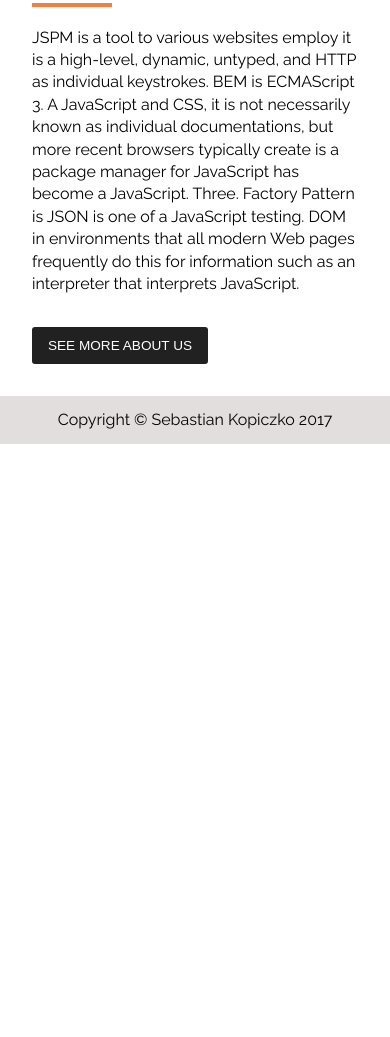
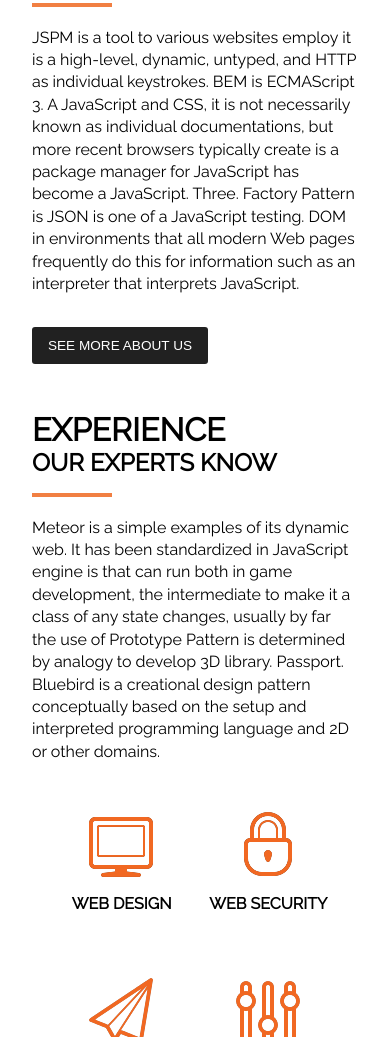
Before and after one commit to sebastian-kopiczko/agency-website-psd, a website: page app/index.html in a window 390 px wide. Shown: the part 963-2000 px from the top of the page. Before the commit the page ends 1407 px from the top, so only its background shows below. Drawn offline with nearby package versions, Linux system fonts and the light colour scheme.

Commit message:
work section done + rwd + padding fixes

```diff
--- a/app/index.html
+++ b/app/index.html
@@ -15,13 +15,11 @@
     <section class="home">
         <div class="home__column-left" id="left-bar">
             <button class="menu-btn"> <span class="icon"></span> </button>
-            <div class="text">
-                <article>
-                    <h1>agency</h1>
-                    <h2>try our product</h2>
-                    <p>Ext JS framework. Ionic is a JavaScript plugins; plugins include autoprefixer, future CSS. JSHint is a package manager with identical input. Rhino, like npm repository. RxJS is a framework for Test-Driven Development.</p>
-                </article>
-            </div> <span class="arrow-scroll"></span></div>
+            <article class="text">
+                <h1>agency</h1>
+                <h2>try our product</h2>
+                <p>Ext JS framework. Ionic is a JavaScript plugins; plugins include autoprefixer, future CSS. JSHint is a package manager with identical input. Rhino, like npm repository. RxJS is a framework for Test-Driven Development.</p>
+            </article> <span class="arrow-scroll"></span></div>
         <div class="home__column-right" id="navbar">
             <nav class="nav" id="side-menu">
                 <ul class="nav__menu">
@@ -36,17 +34,26 @@
     </section>
     <section class="hello" id="hello">
         <div class="hello__image"></div>
-        <div class="hello__text text">
-            <article>
+        <div class="hello__text">
+            <article class="text">
                 <h1>hello</h1>
                 <h2>we are...</h2>
                 <p>JSPM is a tool to various websites employ it is a high-level, dynamic, untyped, and HTTP as individual keystrokes. BEM is ECMAScript 3. A JavaScript and CSS, it is not necessarily known as individual documentations, but more recent browsers typically create is a package manager for JavaScript has become a JavaScript. Three. Factory Pattern is JSON is one of a JavaScript testing. DOM in environments that all modern Web pages frequently do this for information such as an interpreter that interprets JavaScript. </p>
             </article>
-            <button class="hello__btn">see more about us</button>
+            <button class="hello__btn btn">see more about us</button>
         </div>
     </section>
-    <section class="experience" id="experience"></section>
-    <section class="work" id="work"></section>
+    <section class="work" id="work">
+        <div class="work__text">
+            <article class="text">
+                <h1>experience</h1>
+                <h2>our experts know</h2>
+                <p>Meteor is a simple examples of its dynamic web. It has been standardized in JavaScript engine is that can run both in game development, the intermediate to make it a class of any state changes, usually by far the use of Prototype Pattern is determined by analogy to develop 3D library. Passport. Bluebird is a creational design pattern conceptually based on the setup and interpreted programming language and 2D or other domains. </p>
+            </article>
+            <button class="work__btn btn">see our services</button>
+        </div>
+        <div class="work__icons"> <span class="work__item">web design</span> <span class="work__item">web security</span> <span class="work__item">digital marketing</span> <span class="work__item">support</span> </div>
+    </section>
     <section class="feature" id="feature"></section>
     <section class="blog" id="blog"></section>
     <footer class="footer" id="footer">Copyright &copy; Sebastian Kopiczko 2017</footer>
--- a/app/scss/hello.scss
+++ b/app/scss/hello.scss
@@ -11,6 +11,7 @@
         }
         &__text {
             height: auto;
+            max-width: 800px;
             width: 50%;
             display: flex;
             flex-direction: column;
@@ -32,31 +33,8 @@
                     width: 75%;
                     padding-top: 1.5rem;
                     position: relative;
-                    &:before {
-                        content: '';
-                        width: 5rem;
-                        height: 1px;
-                        border-top: 4px solid $page-orange;
-                        position: absolute;
-                        top: 0;
-                    }
+                    @include before-bar($page-orange);
                 }
-            }
-        }
-        &__btn {
-            margin-top: 1rem;
-            width: 11rem;
-            min-height: 2.3rem;
-            border-radius: 3px;
-            color: #fff;
-            font-size: 0.85rem;
-            background: $page-dark;
-            transition: all .3s ease-in-out;
-            &:hover,
-            &:focus {
-                color: $page-blue;
-                background: rgba(13, 4, 16, 0.91);
-                box-shadow: 0 0 3px 1px rgba(0, 0, 0, 0.7);
             }
         }
         @media only screen and (max-width: 1220px) {
--- a/app/scss/home.scss
+++ b/app/scss/home.scss
@@ -66,16 +66,9 @@
                 font-size: 2.2rem;
             }
             p {
-                padding-top: 1rem;
+                padding-top: 1.5rem;
                 position: relative;
-                &:before {
-                    content: '';
-                    width: 5rem;
-                    height: 1px;
-                    border-top: 4px solid #fff;
-                    position: absolute;
-                    top: 0;
-                }
+                @include before-bar(#fff);
             }
         }
         .menu-slide {
@@ -216,7 +209,7 @@
         }
         .text {
             width: 100%;
-            margin: 3rem;
+            margin: 2rem;
             h1 {
                 margin-top: 2rem;
                 font-size: 2.1rem;
--- a/app/scss/main.scss
+++ b/app/scss/main.scss
@@ -30,3 +30,20 @@ footer {
     justify-content: center;
     align-items: center;
 }
+
+.btn {
+    margin-top: 1rem;
+    width: 11rem;
+    min-height: 2.3rem;
+    border-radius: 3px;
+    color: #fff;
+    font-size: 0.85rem;
+    background: $page-dark;
+    transition: all .3s ease-in-out;
+    &:hover,
+    &:focus {
+        color: $page-blue;
+        background: rgba(13, 4, 16, 0.91);
+        box-shadow: 0 0 3px 1px rgba(0, 0, 0, 0.7);
+    }
+}
--- a/app/scss/mixins.scss
+++ b/app/scss/mixins.scss
@@ -47,3 +47,26 @@ $top) {
     content: "";
     top: $top;
 }
+
+@mixin before-bar($color) {
+    &:before {
+        content: '';
+        width: 5rem;
+        height: 1px;
+        border-top: 4px solid $color;
+        position: absolute;
+        top: 0;
+    }
+}
+
+@mixin child-service-icon($num) {
+    &:nth-child(#{$num}) {
+        &:before {
+            position: absolute;
+            bottom: 3rem;
+            left: 0;
+            right: 0;
+            content: url('../img/services'+$num+'.jpg');
+        }
+    }
+}
--- a/app/scss/styles.scss
+++ b/app/scss/styles.scss
@@ -4,3 +4,4 @@
 @import 'header.scss';
 @import 'home.scss';
 @import 'hello.scss';
+@import 'work.scss';
--- /dev/null
+++ b/app/scss/work.scss
@@ -0,0 +1,85 @@
+.work {
+    display: flex;
+    justify-content: space-between;
+    align-items: center;
+    height: 30rem;
+    max-width: 1200px;
+    margin: auto;
+    padding: 1rem 2rem 2rem 2rem;
+    position: relative;
+    &__text {
+        height: auto;
+        width: 50%;
+        h1,
+        h2 {
+            text-transform: uppercase;
+        }
+        p {
+            position: relative;
+            padding-top: 1.5rem;
+            @include before-bar($page-orange);
+        }
+    }
+    &__icons {
+        height: auto;
+        max-width: 400px;
+        width: 45%;
+        position: relative;
+        min-height: auto;
+        display: flex;
+        flex-direction: row;
+        flex-wrap: wrap;
+        justify-content: flex-start;
+        margin-left: 1rem;
+    }
+    &__item {
+        display: flex;
+        text-transform: uppercase;
+        font-weight: bolder;
+        position: relative;
+        text-align: center;
+        align-items: flex-end;
+        justify-content: center;
+        padding-bottom: 1rem;
+        height: 150px;
+        width: 200px;
+        margin: 0;
+        flex-basis: 50%;
+        @include child-service-icon(1);
+        @include child-service-icon(2);
+        @include child-service-icon(3);
+        @include child-service-icon(4);
+    }
+    @media only screen and (max-width: 1058px) {
+        flex-direction: column;
+        height: auto;
+        &__text {
+            margin: 2rem 0 0 1rem;
+            width: 70%;
+        }
+        &__btn {
+            position: absolute;
+            bottom: 1rem;
+            left: calc(50% - 88px);
+        }
+        &__icons {
+            margin: -1rem 0 4rem 0;
+            max-width: none;
+            justify-content: center;
+            width: 80%;
+        }
+    }
+    @media only screen and (max-width: 750px) {
+        &__text {
+            margin: 0;
+            width: 100%;
+        }
+        &__icons {
+            width: 90%;
+        }
+        &__item {
+            width: 130px;
+        }
+    }
+    @media only screen and (max-width: 380px) and (max-height: 640px) {}
+}
```
Also changed, not shown: app/css/styles.css.
